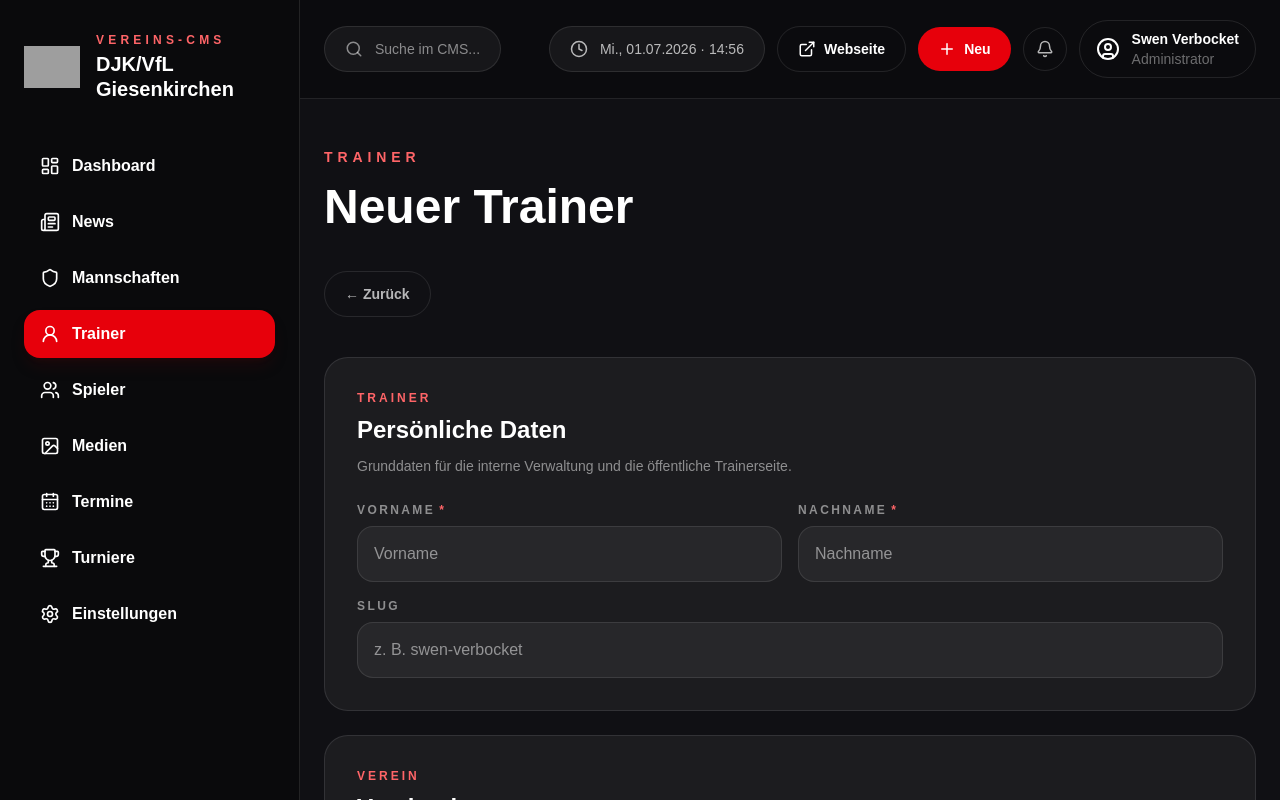
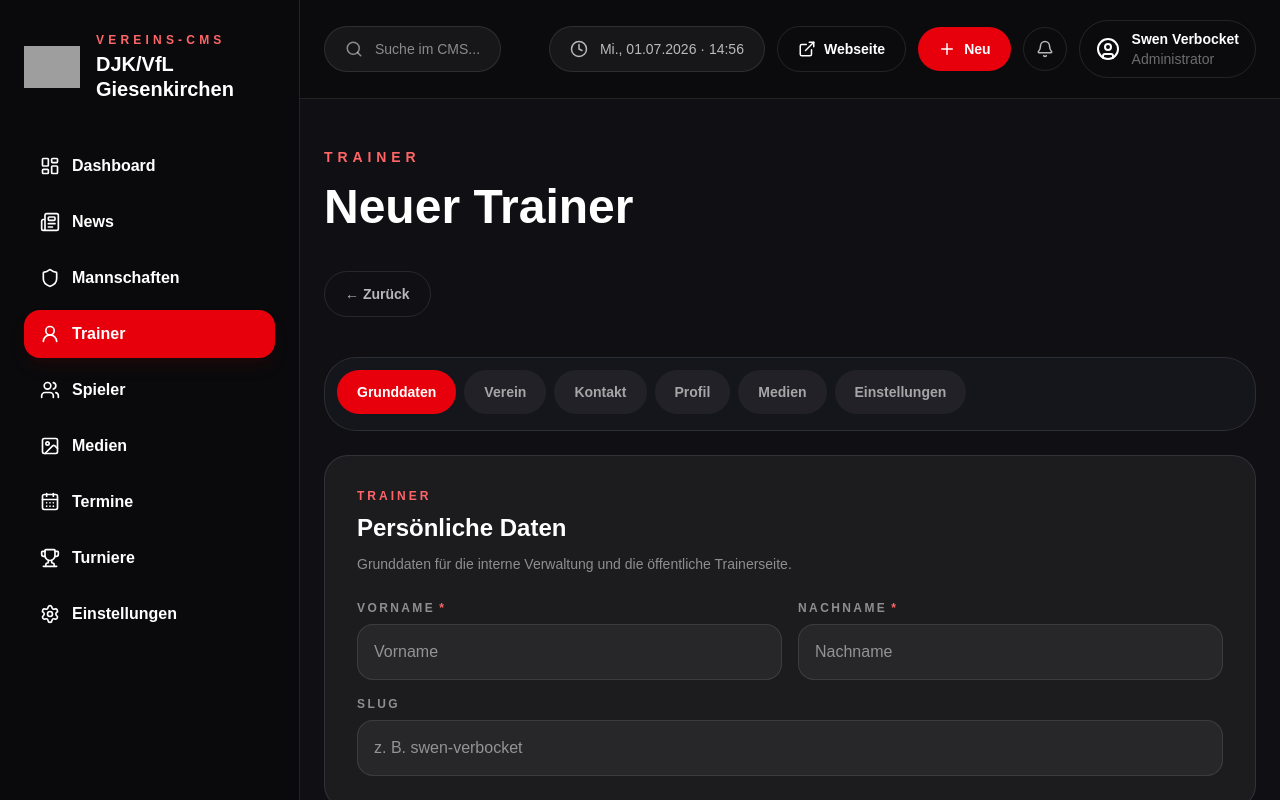
Before and after one commit to m00nLPStudent/djk-giesenkirchen-webseite, a Next.js app: page /admin/coaches/new in a window 1280 px wide. Shown: the top 800 px of the page. Built offline with nearby package versions, Linux system fonts and the light colour scheme; no server answers; the database is empty; grey boxes are pictures that could not be loaded.

Commit message:
Organize coach form into tabs

```diff
--- a/src/components/admin/coaches/forms/AdminCoachesForm.js
+++ b/src/components/admin/coaches/forms/AdminCoachesForm.js
@@ -1,5 +1,6 @@
 "use client";
 
+import { useState } from "react";
 import { useRouter } from "next/navigation";
 import { COACH_PLACEHOLDER_IMAGE } from "@/constants/images";
 import { FormActions, FormAlert, FormSection } from "@/components/admin/forms";
@@ -23,8 +24,45 @@ import CoachProfileFields from "./fields/CoachProfileFields";
 import CoachRoleFields from "./fields/CoachRoleFields";
 import CoachSettingsFields from "./fields/CoachSettingsFields";
 
+const COACH_FORM_TABS = [
+  { id: "basic", label: "Grunddaten" },
+  { id: "role", label: "Verein" },
+  { id: "contact", label: "Kontakt" },
+  { id: "profile", label: "Profil" },
+  { id: "media", label: "Medien" },
+  { id: "settings", label: "Einstellungen" },
+];
+
+function CoachFormTabs({ activeTab, onChange }) {
+  return (
+    <div className="sticky top-4 z-10 rounded-[2rem] border border-white/10 bg-[#17171d]/95 p-3 backdrop-blur">
+      <div className="flex gap-2 overflow-x-auto pb-1">
+        {COACH_FORM_TABS.map((tab) => {
+          const isActive = activeTab === tab.id;
+
+          return (
+            <button
+              key={tab.id}
+              type="button"
+              onClick={() => onChange(tab.id)}
+              className={`shrink-0 rounded-full px-5 py-3 text-sm font-black transition ${
+                isActive
+                  ? "bg-red-600 text-white"
+                  : "bg-white/5 text-white/60 hover:bg-white/10 hover:text-white"
+              }`}
+            >
+              {tab.label}
+            </button>
+          );
+        })}
+      </div>
+    </div>
+  );
+}
+
 export default function AdminCoachesForm({ coach, teams = [] }) {
   const router = useRouter();
+  const [activeTab, setActiveTab] = useState("basic");
   const {
     form,
     errors,
@@ -56,6 +94,7 @@ export default function AdminCoachesForm({ coach, teams = [] }) {
     const nextErrors = validateForm();
 
     if (Object.keys(nextErrors).length > 0) {
+      setActiveTab("basic");
       return;
     }
 
@@ -76,8 +115,11 @@ export default function AdminCoachesForm({ coach, teams = [] }) {
 
   return (
     <form onSubmit={handleSubmit} className="mt-10 space-y-6" noValidate>
+      <CoachFormTabs activeTab={activeTab} onChange={setActiveTab} />
+
       {hasErrors && <FormAlert>{REQUIRED_FIELDS_MESSAGE}</FormAlert>}
 
+      {activeTab === "basic" && (
         <FormSection
           eyebrow="Trainer"
           title="Persönliche Daten"
@@ -85,7 +127,9 @@ export default function AdminCoachesForm({ coach, teams = [] }) {
         >
           <CoachBasicFields form={form} errors={errors} updateField={updateField} />
         </FormSection>
+      )}
 
+      {activeTab === "role" && (
         <FormSection
           eyebrow="Verein"
           title="Vereinsdaten"
@@ -93,7 +137,9 @@ export default function AdminCoachesForm({ coach, teams = [] }) {
         >
           <CoachRoleFields form={form} errors={errors} teams={teams} updateField={updateField} />
         </FormSection>
+      )}
 
+      {activeTab === "contact" && (
         <FormSection
           eyebrow="Kontakt"
           title="Kontaktdaten"
@@ -101,7 +147,9 @@ export default function AdminCoachesForm({ coach, teams = [] }) {
         >
           <CoachContactFields form={form} errors={errors} updateField={updateField} />
         </FormSection>
+      )}
 
+      {activeTab === "profile" && (
         <FormSection
           eyebrow="Profil"
           title="Profilangaben"
@@ -109,7 +157,9 @@ export default function AdminCoachesForm({ coach, teams = [] }) {
         >
           <CoachProfileFields form={form} errors={errors} updateField={updateField} />
         </FormSection>
+      )}
 
+      {activeTab === "media" && (
         <FormSection
           eyebrow="Medien"
           title="Trainerbild"
@@ -122,10 +172,13 @@ export default function AdminCoachesForm({ coach, teams = [] }) {
             onRemove={removeImage}
           />
         </FormSection>
+      )}
 
+      {activeTab === "settings" && (
         <FormSection eyebrow="Einstellungen" title="Status & Sortierung">
           <CoachSettingsFields form={form} updateField={updateField} />
         </FormSection>
+      )}
 
       <FormActions
         loading={loading}
```
Lines whose indentation alone changed are shown as unchanged.
